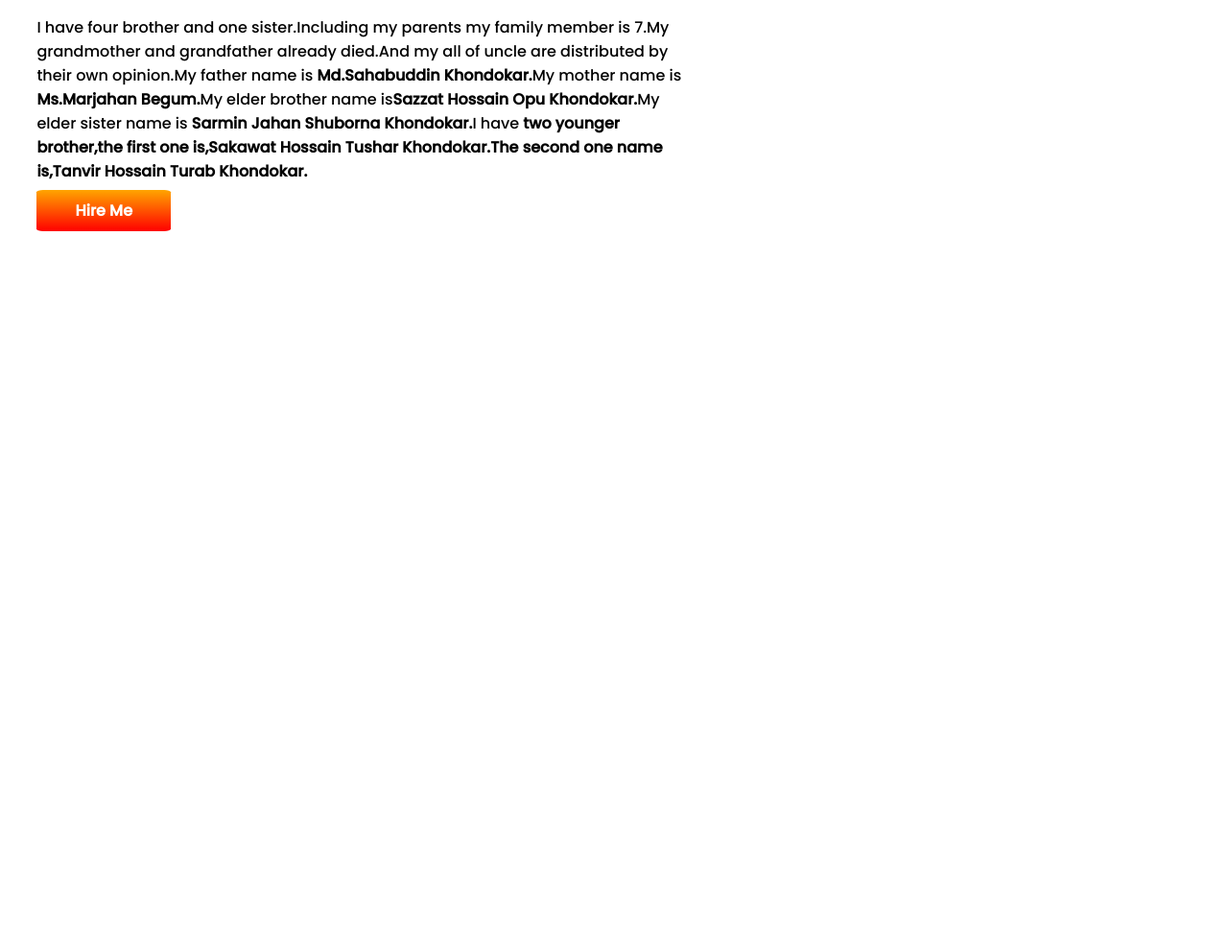
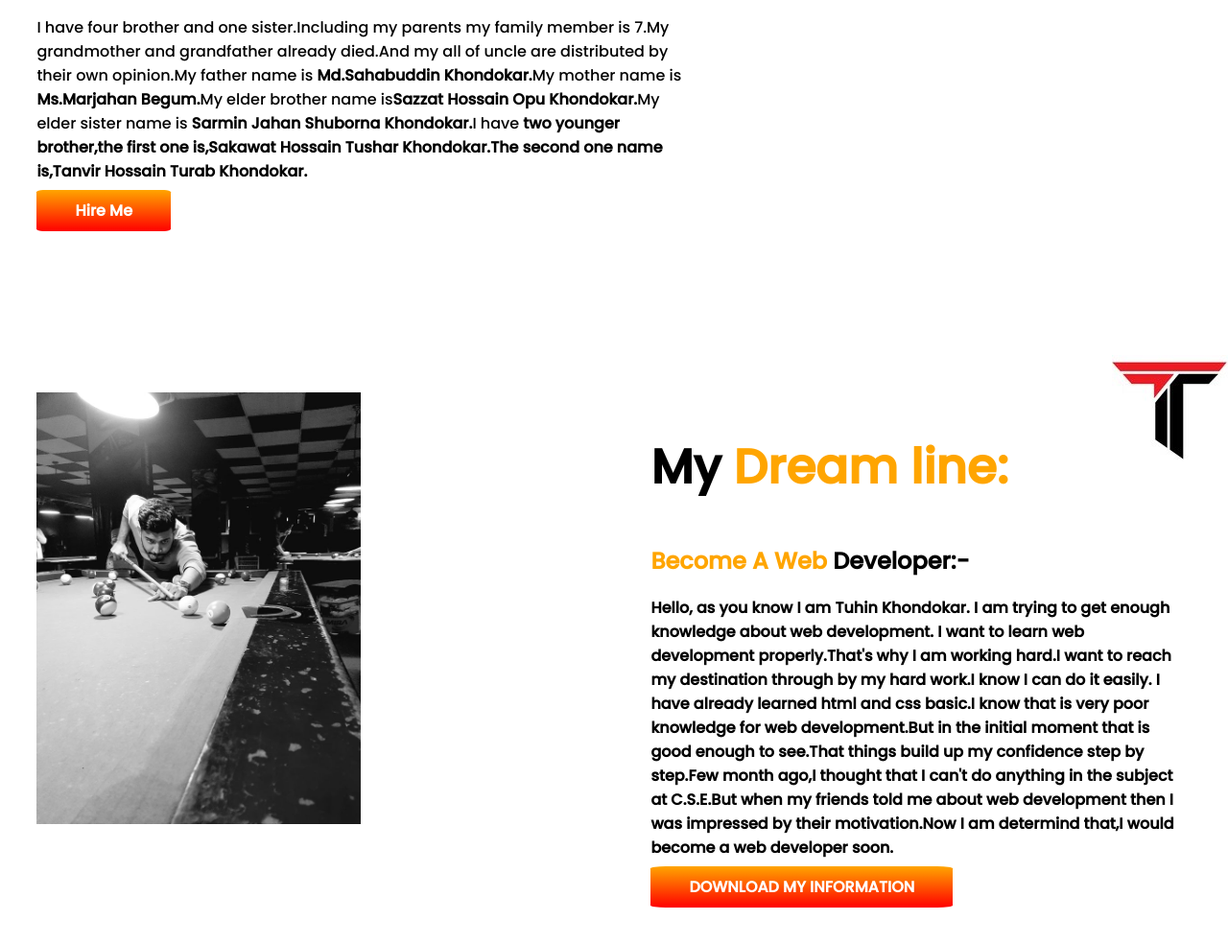
Before and after one commit to tuhinkhondokar/developer-portfolio, a plain HTML site: page index.html in a window 1280 px wide. Shown: the part 730-1714 px from the top of the page at 96% size. Before the commit the page ends 1000 px from the top, so only its background shows below. Drawn offline with Linux system fonts and the light colour scheme.

Commit message:
new documents

```diff
--- a/index.html
+++ b/index.html
@@ -43,6 +43,31 @@
         </div><br><br><br><br><br><br><br><br><br><br><br><br>
         <div class="half-width"><img src="myself1.png" alt=""></div>
     </section>
+    <section class="about-dream">
+        <div class="half-width">
+            <img src="tuhin.jpg" alt="">
+
+        </div>
+        <div class="half-width">
+            <h1>My <span class="orange-color">Dream line:</span></h1>
+            <h2><span class="orange-color">Become A Web</span> Developer:-</h2>
+            <p>
+                Hello, as you know I am Tuhin Khondokar.
+                I am trying to get enough knowledge about web development. I want to learn web development
+                properly.That's why I am working hard.I want to reach my destination through by my hard work.I know I
+                can do it easily.
+                I have already learned html and css basic.I know that is very poor knowledge for web development.But in
+                the initial moment that is good enough to see.That things build up my confidence step by step.Few month
+                ago,I thought that I can't do anything in the subject at C.S.E.But when my friends told me about web
+                development then I was impressed by their motivation.Now I am determind that,I would become a web
+                developer soon.
+
+            </p>
+            <a class="link-button" target="_blank" href="">DOWNLOAD MY INFORMATION</a>
+
+        </div>
+
+    </section>
 </body>
 
 </html>
--- a/style.css
+++ b/style.css
@@ -13,13 +13,14 @@ h1{
 }
 section{
     display: flex;
+    margin-bottom: 100px;
 }
 .half-width{
     width: 70%;
     padding: 3%;
 }
 .half-width img{
-    width: 120%;
+    width: 60%;
     }
 .link-button{
     text-decoration: none;
@@ -33,3 +34,8 @@ section{
         background-image: url(logo.PNG);
         background-repeat: no-repeat;
     }
+    .about-dream{
+        background-image: url(logo2.jpg);
+        background-repeat: no-repeat;
+        background-position-x: right;
+    }
```
Also changed, not shown: logo2.jpg (added), tuhin.jpg (added).
